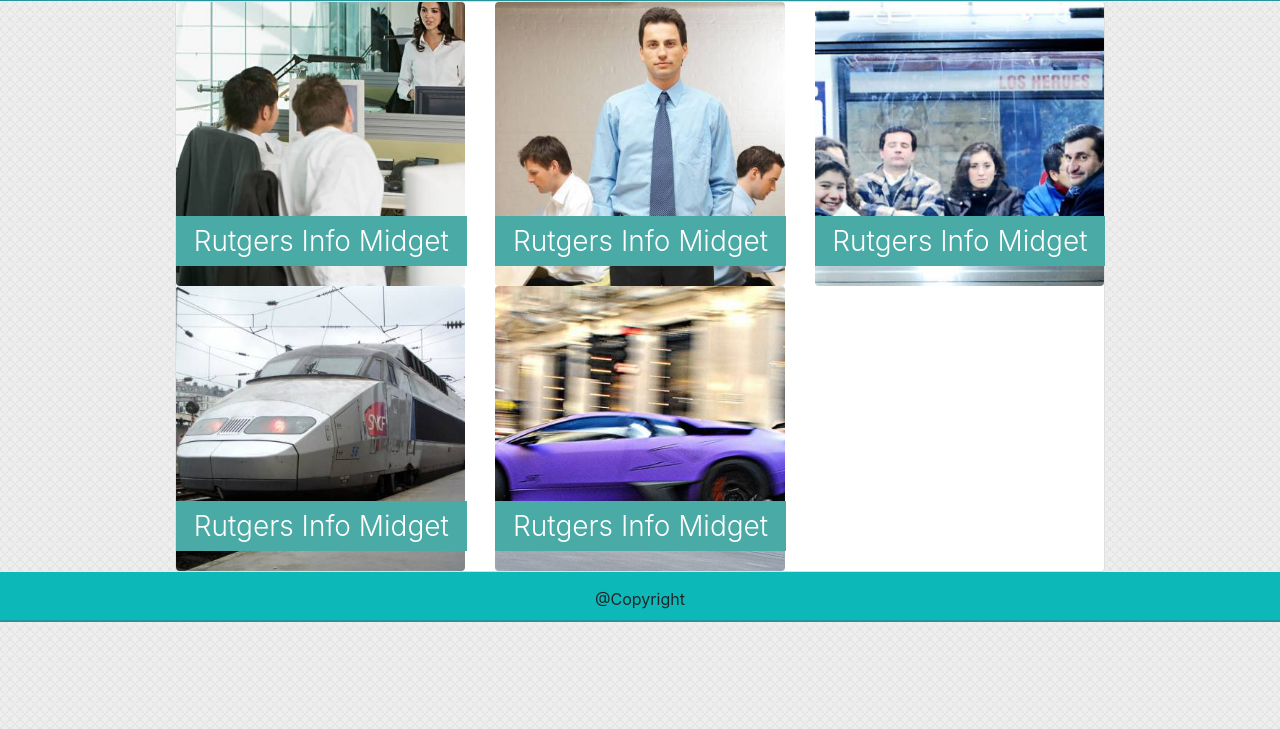
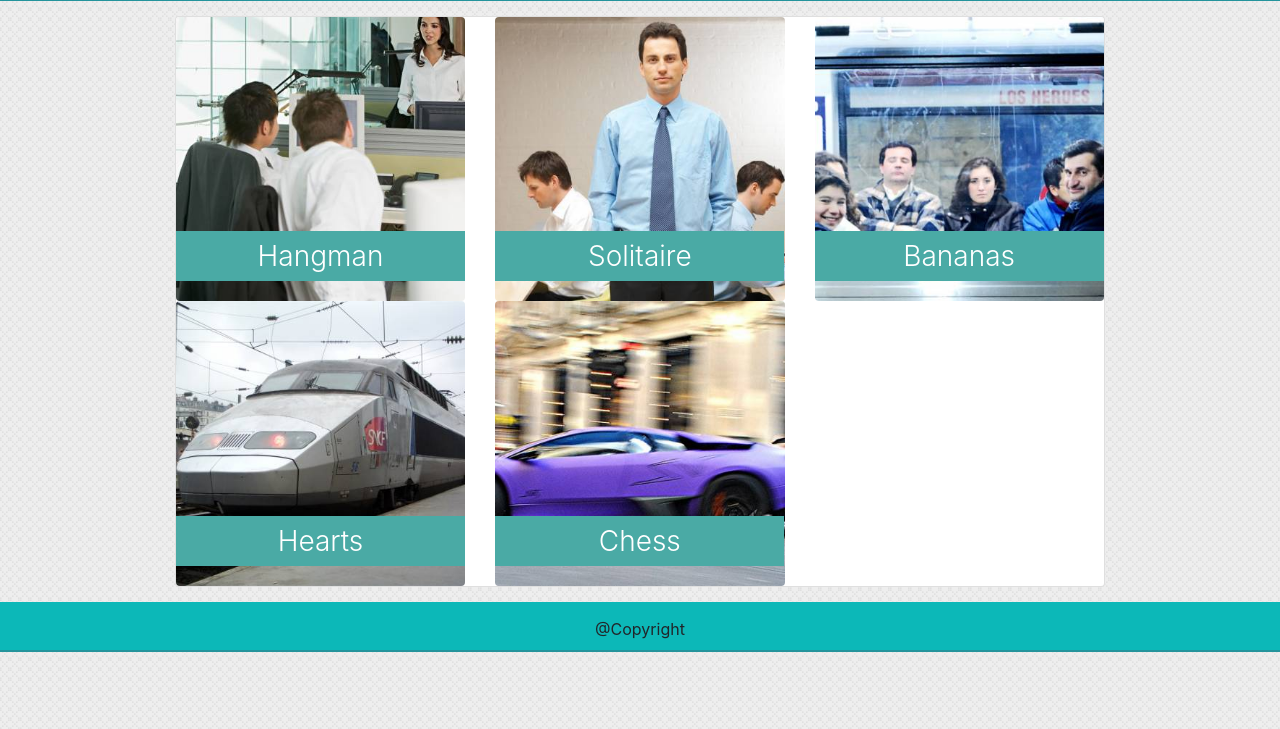
Before and after one commit to notintheup/Bootstrap-Portfolio, a plain HTML site: page portfolio.html in a window 1280 px wide. Shown: the part 71-800 px from the top of the page. Drawn offline with nearby package versions, Linux system fonts and the light colour scheme.

Commit message:
final 1.0

```diff
--- a/portfolio.html
+++ b/portfolio.html
@@ -21,7 +21,7 @@
        .navbar {
               text-align: center;
               border-bottom:2px solid rgb(37, 148, 156);
-              padding-bottom: 2px;
+              padding-bottom: 2px; margin-bottom: 15px;
             }
     .card {
       /* width: 100%; */
@@ -51,7 +51,7 @@
   }
   .col-md-4 h3 {
     position: absolute;
-    width: 91%;
+    width: 90.5%;
     bottom: 20px;
     padding: 10px;
     margin-bottom: 0;
@@ -94,26 +94,27 @@
       <div class="row">
         <div class="col-md-4">
           <img src="assets/images/port1.jpg" alt="Avatar" class="rounded float-left">
-          <h3>Rutgers Info Midget</h3>
+          <h3>Hangman</h3>
         </div>
         <div class="col-md-4">
           <img src="assets/images/port2.jpg" alt="Avatar" class="rounded float-left">
-          <h3>Rutgers Info Midget</h3>
+          <h3>Solitaire</h3>
         </div>
 
         <div class="col-md-4">
           <img src="assets/images/port3.jpg" alt="Avatar" class="rounded float-left">
-          <h3>Rutgers Info Midget</h3>
+          <h3>Bananas</h3>
         </div>
       </div>
+      <div></div>
       <div class="row">
         <div class="col-md-4">
           <img src="assets/images/port4.jpg" alt="Avatar" class="rounded float-left">
-          <h3>Rutgers Info Midget</h3>
+          <h3>Hearts</h3>
         </div>
         <div class="col-md-4">
           <img src="assets/images/port5.jpg" alt="Avatar" class="rounded float-left">
-          <h3>Rutgers Info Midget</h3>
+          <h3>Chess</h3>
         </div>
 
       </div>
@@ -123,7 +124,9 @@
 
   <!--Main site Footer-->
   <div class="footer">
-    <div class="navbar navbar-light navbar-expand-lg" style="background-color: #0cb8b8; position: fixed; width: 100%; justify-content: center; height: 50px; ">
+    <div class="navbar navbar-light navbar-expand-lg"
+    style="background-color: #0cb8b8; position: fixed;
+    width: 100%; justify-content: center; height: 50px; margin-top: 15px;">
       @Copyright
     </div>
 
```
Also changed, not shown: contact.html (+8 -3 lines), index.html (+8 -10 lines).
